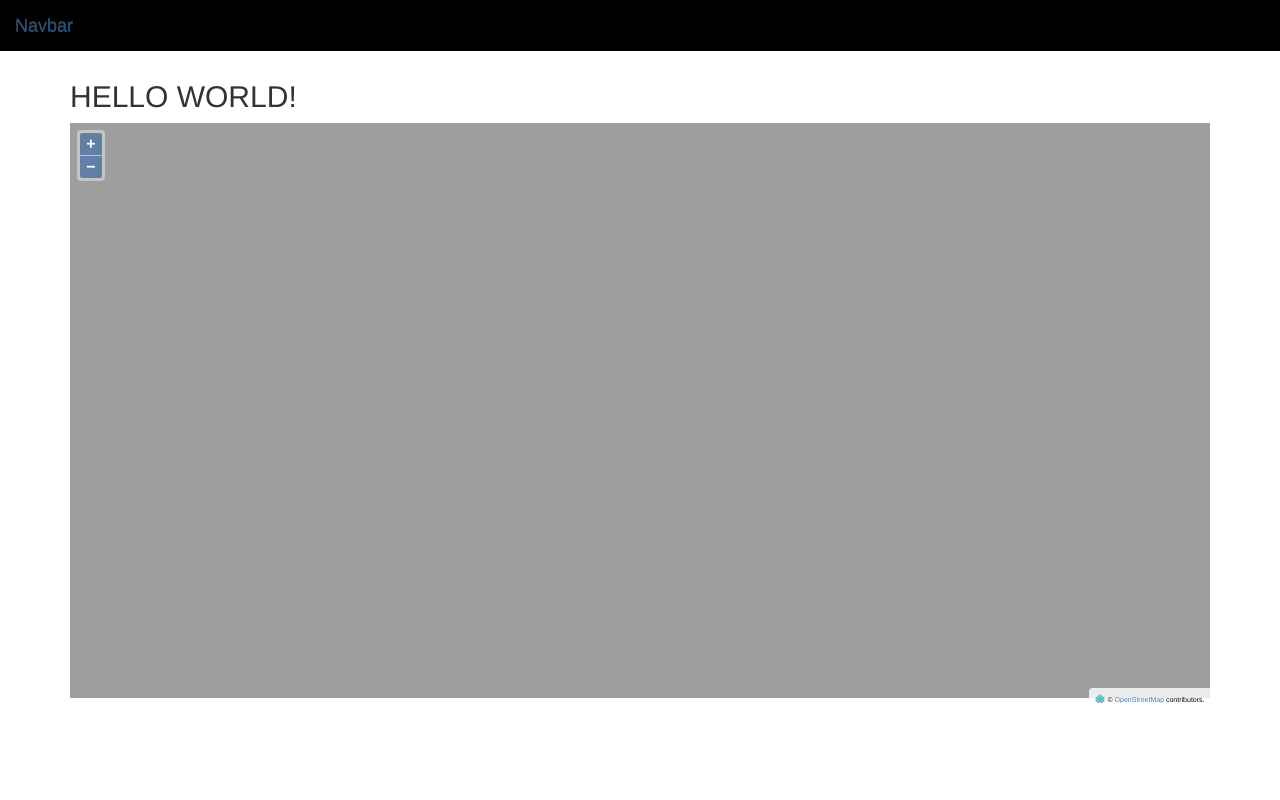
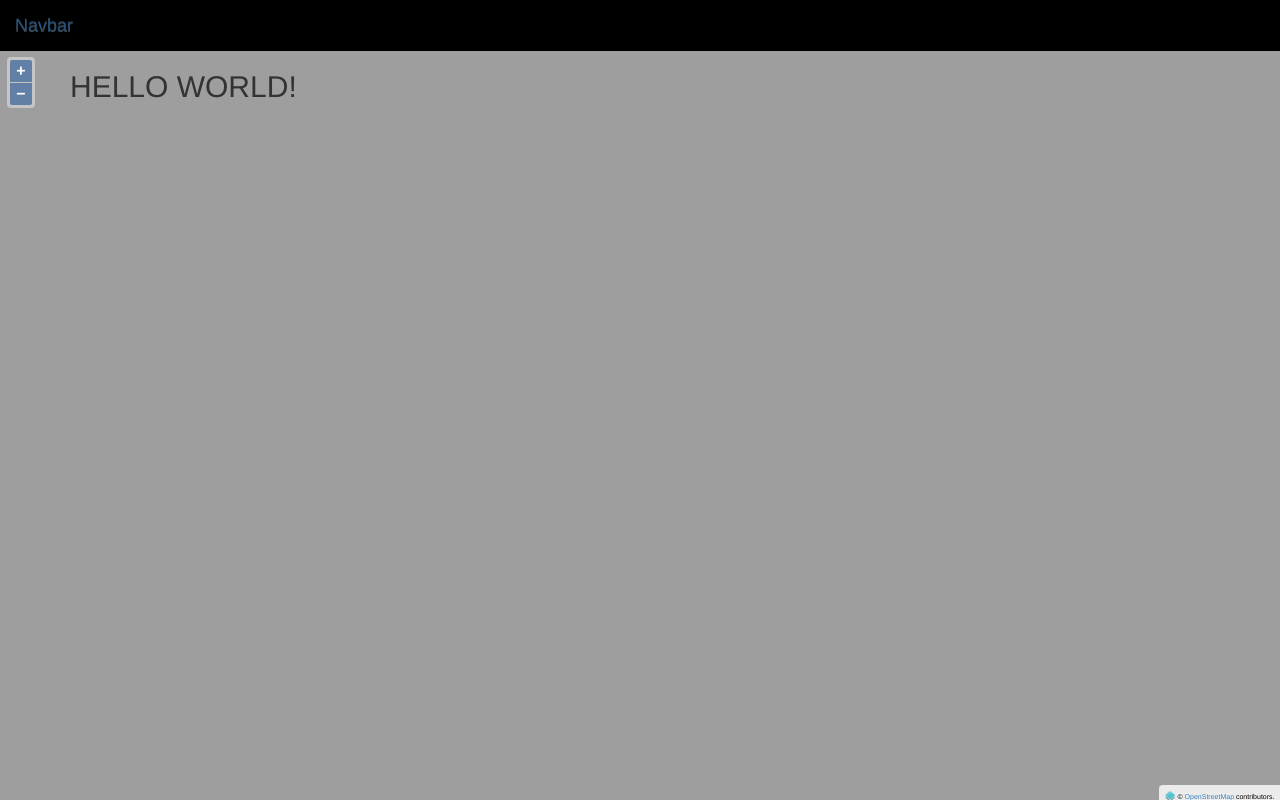
Before and after one commit to ladybug-tools/benmap, a plain HTML site: page browser/index.html in a window 1280 px wide. Drawn offline with Linux system fonts and the light colour scheme.

Commit message:
basic map in background with boston

```diff
--- a/browser/css/style.css
+++ b/browser/css/style.css
@@ -1,8 +1,16 @@
-body {
-    padding-top: 60px;
+.fixed-nav {
+    padding-top: 50px;
 }
 .bg-black {
     background-color: #000;
+}
+
+.fullscreen {
+    position: fixed;
+    top: 0;
+    left: 0;
+    height: 100%;
+    width: 100%;
 }
 
 #map {
--- a/browser/index.html
+++ b/browser/index.html
@@ -28,7 +28,9 @@
     <script src="js/main.js"></script>
 </head>
 
-<body>
+<body class="fixed-nav">
+    <div class="fixed-nav fullscreen" id="map"></div>
+
     <nav class="navbar navbar-light navbar-fixed-top bg-black ">
         <a class="navbar-brand" href="#">Navbar</a>
     </nav>
@@ -37,7 +39,6 @@
             <div class="col-xs-12">
                 <h2>HELLO WORLD!</h2>
             </div>
-            <div class="col-xs-12" id="map"></div>
         </div>
     </div>
 </body>
--- a/browser/js/main.js
+++ b/browser/js/main.js
@@ -15,8 +15,8 @@ $(document).ready(function(){
         }),
         view: new ol.View({
             //center: ol.proj.fromLonLat([-74,40]),
-            center: [-784751.048, 5389384.957],
-            zoom: 8
+            center: ol.proj.fromLonLat([-71.087955, 42.343583]),
+            zoom: 13
         })
     });
 
```
